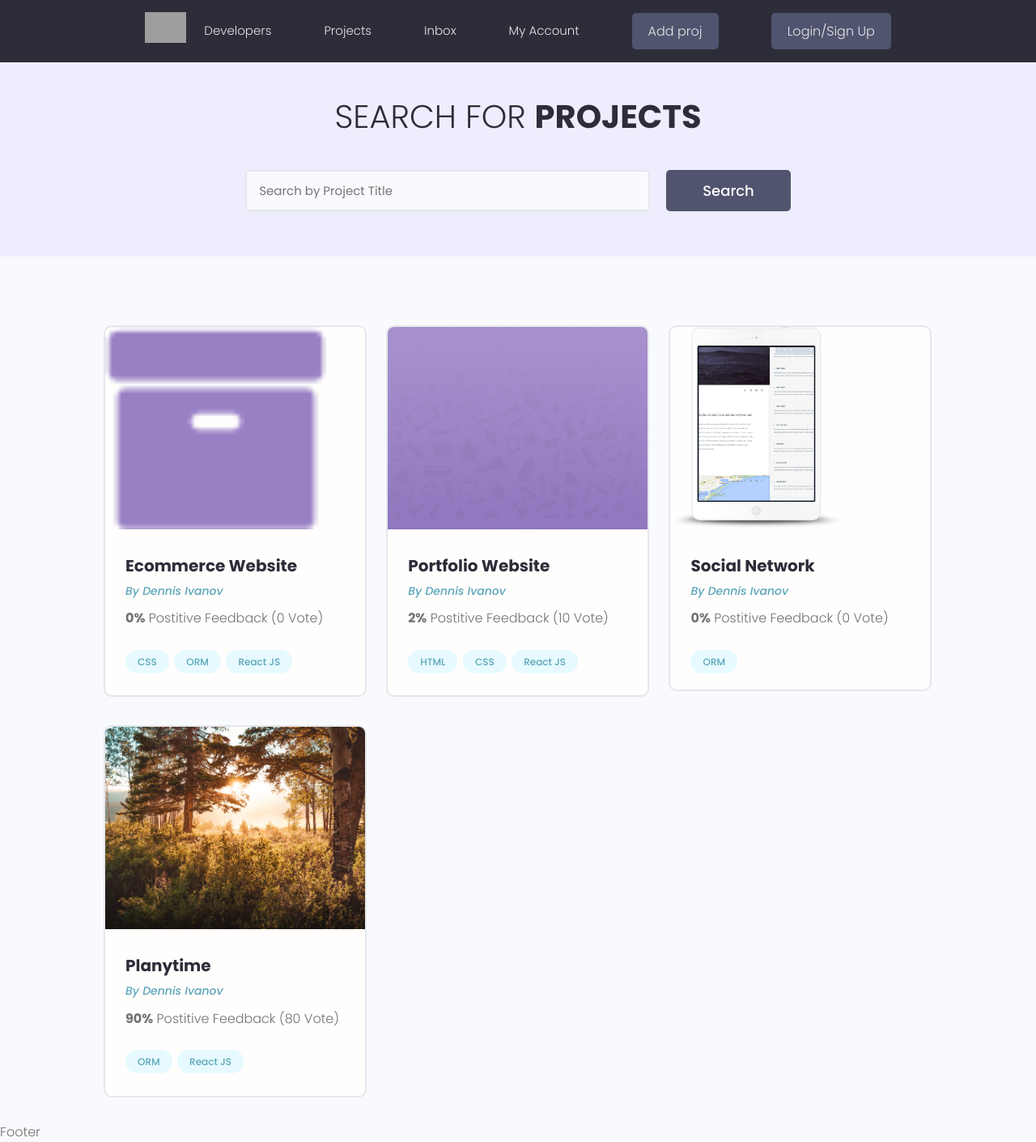
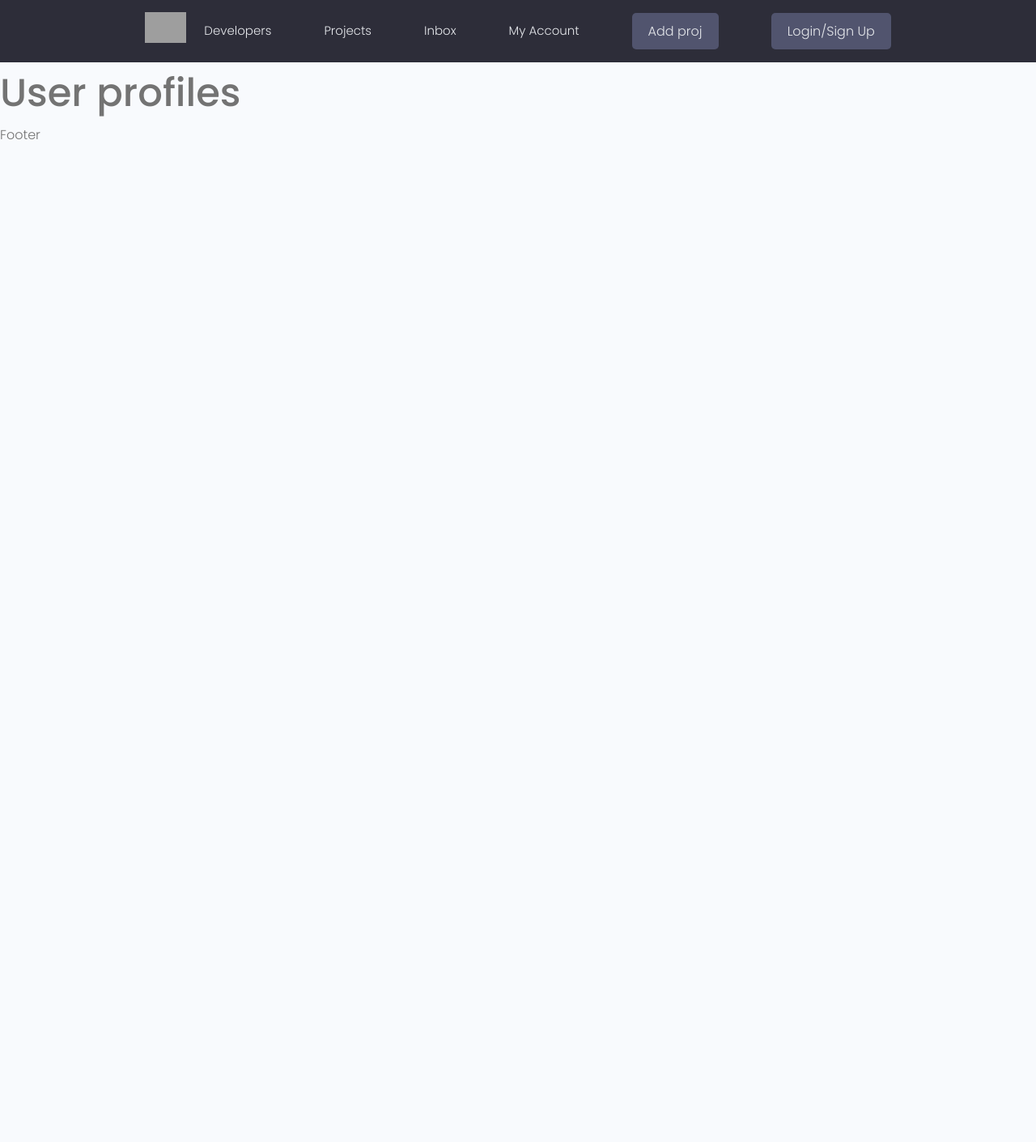
Before and after one commit to unriale/devsearch, a Django app: page / in a window 1280 px wide. Shown: the whole page at 81% size. After the commit the page ends 173 px from the top, so only its background shows below. Run offline with Django 4.2, Linux system fonts and the light colour scheme; data comes from the database, SQL or seed files in the repository; both versions use the stored data as it was after the commit; some libraries are stand-ins or nearby versions; grey boxes are pictures that could not be loaded.

Commit message:
Added users app

```diff
--- a/devsearch/settings.py
+++ b/devsearch/settings.py
@@ -40,6 +40,7 @@ INSTALLED_APPS = [
     'django.contrib.staticfiles',
 
     'projects.apps.ProjectsConfig',
+    'users.apps.UsersConfig',
 ]
 
 MIDDLEWARE = [
--- a/devsearch/urls.py
+++ b/devsearch/urls.py
@@ -6,7 +6,8 @@ from django.conf.urls.static import static
 
 urlpatterns = [
     path('admin/', admin.site.urls),
-    path('', include('projects.urls'))
+    path('projects/', include('projects.urls')),
+    path('', include('users.urls')),
 ]
 
 # construct a path so that when we go
--- a/projects/models.py
+++ b/projects/models.py
@@ -1,7 +1,10 @@
 from django.db import models
 import uuid
 
+from users.models import Profile
+
 class Project(models.Model):
+    owner = models.ForeignKey(Profile, on_delete=models.SET_NULL, blank=True, null=True)
     title = models.CharField(max_length=200)
     description = models.TextField()
     demo_link = models.CharField(max_length=2000, null=True, blank=True)
--- a/projects/templates/projects/projects.html
+++ b/projects/templates/projects/projects.html
@@ -33,7 +33,7 @@
                  <img class="project__thumbnail" src="{{ project.featured_image.url }}" alt="project thumbnail" />
                  <div class="card__body">
                    <h3 class="project__title">{{ project.title }}</h3>
-                   <p><a class="project__author" href="{% url 'project' project.id %}">By Dennis Ivanov</a></p>
+                   <p><a class="project__author" href="{% url 'project' project.id %}">By {{ project.owner.name }}</a></p>
                    <p class="project--rating">
                      <span style="font-weight: bold;">{{ project.vote_ratio }}%</span> Postitive
                      Feedback ({{ project.vote_total }} Vote{{ projects.vote_total|pluralize:"s" }})
--- a/templates/navbar.html
+++ b/templates/navbar.html
@@ -3,7 +3,7 @@
  <!-- Header Section -->
  <header class="header">
     <div class="container container--narrow">
-      <a href="{% url 'projects' %}" class="header__logo">
+      <a href="{% url 'profiles' %}" class="header__logo">
         <img src="{% static 'images/logo.svg' %}" alt="DevSearch Logo" />
       </a>
       <nav class="header__nav">
@@ -13,7 +13,7 @@
           <div class="toggle-menu__lines"></div>
         </label>
         <ul class="header__menu">
-          <li class="header__menuItem"><a href="">Developers</a></li>
+          <li class="header__menuItem"><a href="{% url 'profiles' %}">Developers</a></li>
           <li class="header__menuItem"><a href="{% url 'projects' %}">Projects</a></li>
           <li class="header__menuItem"><a href="">Inbox</a></li>
           <li class="header__menuItem"><a href="">My Account</a></li>
--- /dev/null
+++ b/users/admin.py
@@ -0,0 +1,5 @@
+from django.contrib import admin
+
+from .models import *
+
+admin.site.register(Profile)
--- /dev/null
+++ b/users/apps.py
@@ -0,0 +1,6 @@
+from django.apps import AppConfig
+
+
+class UsersConfig(AppConfig):
+    default_auto_field = 'django.db.models.BigAutoField'
+    name = 'users'
--- /dev/null
+++ b/users/templates/users/profiles.html
@@ -0,0 +1,5 @@
+{% extends 'main.html' %}
+
+{% block content %}
+<h1>User profiles</h1>
+{% endblock content %}
--- /dev/null
+++ b/users/tests.py
@@ -0,0 +1,3 @@
+from django.test import TestCase
+
+# Create your tests here.
--- /dev/null
+++ b/users/urls.py
@@ -0,0 +1,6 @@
+from django.urls import path
+from . import views
+
+urlpatterns = [
+    path('', views.profiles, name="profiles"),
+]
--- /dev/null
+++ b/users/views.py
@@ -0,0 +1,4 @@
+from django.shortcuts import render
+
+def profiles(request):
+    return render(request, 'users/profiles.html')
```
Also changed, not shown: users/models.py (added, +22 -0 lines), db.sqlite3, static/images/profiles/forest.png (added), static/images/profiles/user-default.png (added), users/__init__.py (added).
